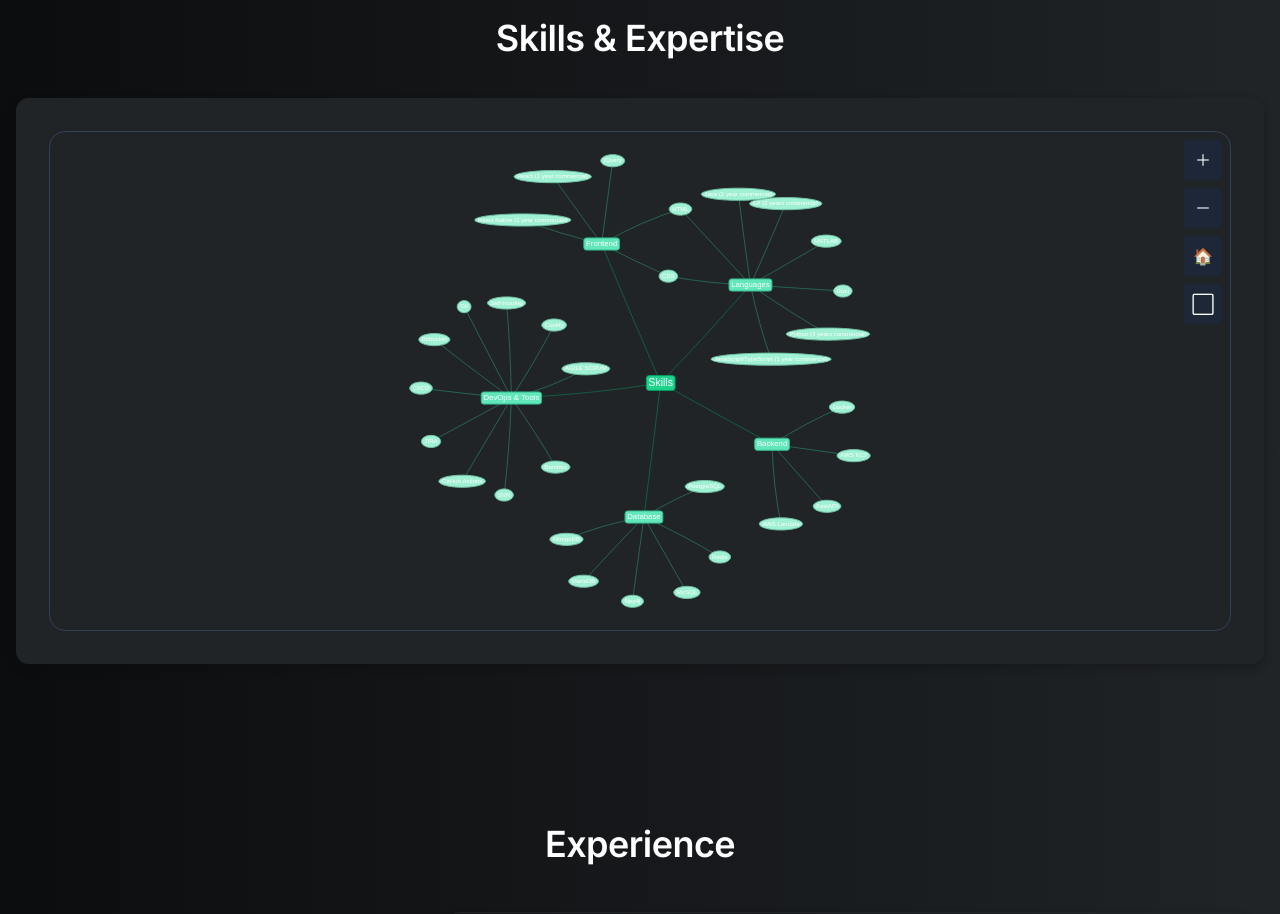
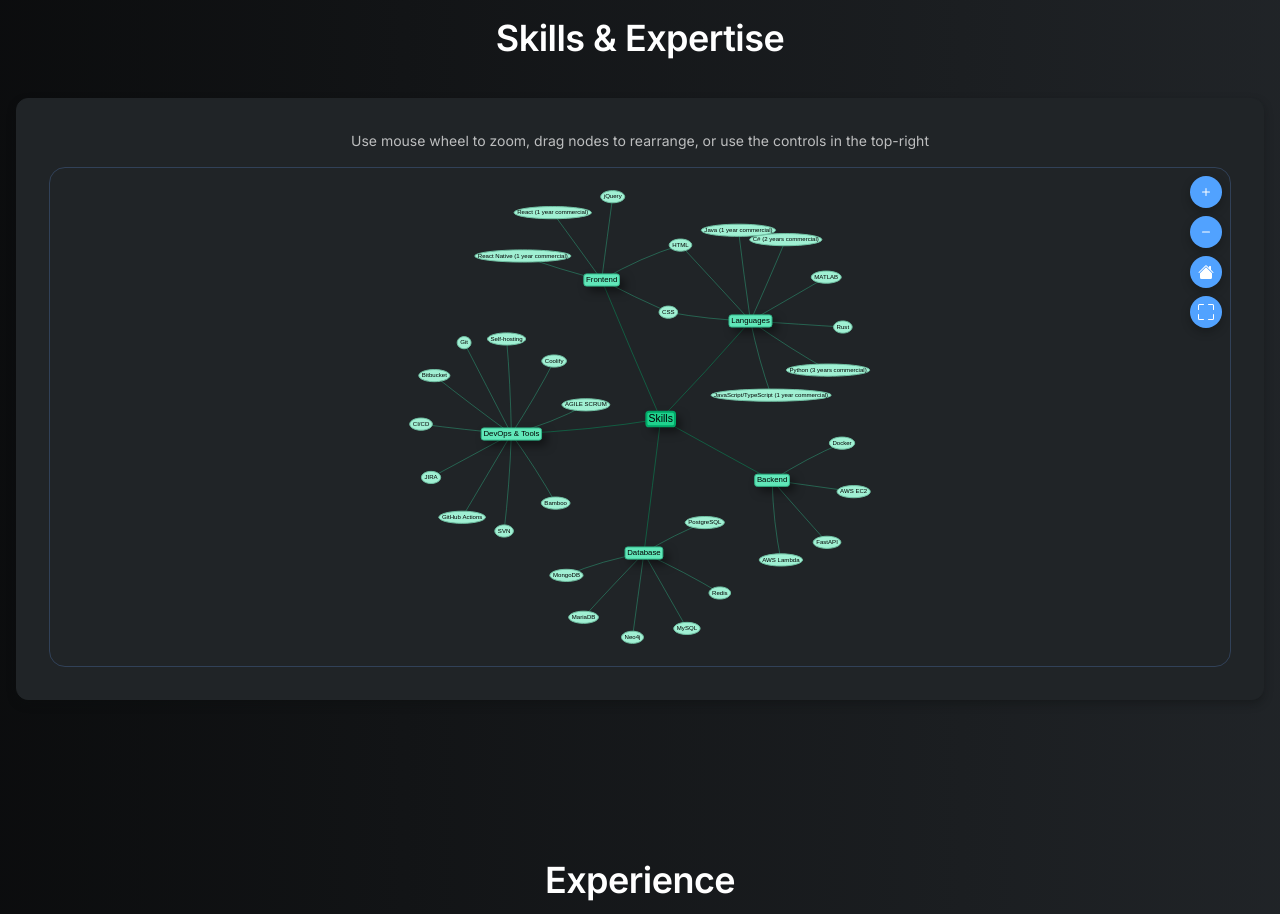
Before and after one commit to alistairgrenyer/portfolio-front, a Next.js app: page / in a window 1280 px wide. Shown: the part 2600-3514 px from the top of the page. Built offline with nearby package versions, Linux system fonts and the light colour scheme.

Commit message:
almost done

```diff
--- a/src/components/graph/NeovisGraph.tsx
+++ b/src/components/graph/NeovisGraph.tsx
@@ -9,9 +9,25 @@
 
 /* ─── Font styles for different node types ───────────────────────────── */
 const NODE_STYLES = {
-  root: { shape: 'box', font: { size: 24, bold: true, color: '#ffffff' } },
-  category: { shape: 'box', font: { size: 18, bold: true, color: '#ffffff' } },
-  skill: { shape: 'ellipse', font: { size: 14, color: '#ffffff' } }
+  root: {
+    shape: 'box',
+    font: { size: 24, bold: 'bold', color: '#000000' },
+    borderWidth: 2,
+    size: 30,
+    shadow: true
+  },
+  category: {
+    shape: 'box',
+    font: { size: 18, bold: 'bold', color: '#000000' },
+    borderWidth: 1,
+    size: 25,
+    shadow: true
+  },
+  skill: {
+    shape: 'ellipse',
+    font: { size: 14, color: '#000000' },
+    size: 20
+  }
 };
 
 /* ─── Component ───────────────────────────────────────────────────────── */
@@ -54,7 +70,11 @@
             springConstant: 0.08
           }
         },
-        interaction: { zoomView: false } // we'll handle zoom
+        interaction: {
+          zoomView: true,  // Enable native zoom for mouse wheel
+          navigationButtons: false,  // Hide default navigation buttons
+          keyboard: true  // Enable keyboard navigation
+        }
       }
     );
 
@@ -62,7 +82,7 @@
 
     // fit once stabilised
     net.once('stabilized', () => {
-      net.fit({ animation: { duration: 300 } });
+      net.fit({ animation: true });
       setScale(net.getScale());
     });
 
@@ -72,17 +92,21 @@
     return () => net.destroy();
   }, [graph]);
 
-  /* 2. Helpers --------------------------------------------------------- */
+  /* 2. Helpers --------------------------------------------------------- */
   const zoomBy = useCallback((factor: number) => {
     const net = networkRef.current;
     if (!net) return;
     const view = net.getViewPosition();
-    const opts = { animation: { duration: 300, easingFunction: 'easeInOutQuad' } };
-    net.moveTo({ position: view, scale: scale * factor, ...opts });
+    const newScale = scale * factor;
+    net.moveTo({
+      position: view,
+      scale: newScale,
+      animation: true
+    });
   }, [scale]);
 
   const resetView = useCallback(() => {
-    networkRef.current?.fit({ animation: { duration: 300 } });
+    networkRef.current?.fit({ animation: true });
   }, []);
 
   const toggleFull = useCallback(() => {
@@ -107,27 +131,50 @@
       <div className="absolute top-2 right-2 flex flex-col gap-2">
         <button
           onClick={() => zoomBy(1.2)}
-          className="rounded bg-slate-800/80 hover:bg-slate-700 p-2 text-white"
-          title="Zoom In"
-        >＋</button>
+          className="rounded-full bg-blue-400 hover:bg-blue-500 p-2 text-white w-8 h-8 flex items-center justify-center shadow-md transition-all duration-200"
+          title="Zoom In"
+        >
+          <svg xmlns="http://www.w3.org/2000/svg" width="16" height="16" fill="currentColor" viewBox="0 0 16 16">
+            <path d="M8 4a.5.5 0 0 1 .5.5v3h3a.5.5 0 0 1 0 1h-3v3a.5.5 0 0 1-1 0v-3h-3a.5.5 0 0 1 0-1h3v-3A.5.5 0 0 1 8 4z"/>
+          </svg>
+        </button>
 
         <button
           onClick={() => zoomBy(1 / 1.2)}
-          className="rounded bg-slate-800/80 hover:bg-slate-700 p-2 text-white"
-          title="Zoom Out"
-        >－</button>
+          className="rounded-full bg-blue-400 hover:bg-blue-500 p-2 text-white w-8 h-8 flex items-center justify-center shadow-md transition-all duration-200"
+          title="Zoom Out"
+        >
+          <svg xmlns="http://www.w3.org/2000/svg" width="16" height="16" fill="currentColor" viewBox="0 0 16 16">
+            <path d="M4 8a.5.5 0 0 1 .5-.5h7a.5.5 0 0 1 0 1h-7A.5.5 0 0 1 4 8z"/>
+          </svg>
+        </button>
 
         <button
           onClick={resetView}
-          className="rounded bg-slate-800/80 hover:bg-slate-700 p-2 text-white"
-          title="Reset View"
-        >🏠</button>
+          className="rounded-full bg-blue-400 hover:bg-blue-500 p-2 text-white w-8 h-8 flex items-center justify-center shadow-md transition-all duration-200"
+          title="Reset View"
+        >
+          <svg xmlns="http://www.w3.org/2000/svg" width="16" height="16" fill="currentColor" viewBox="0 0 16 16">
+            <path d="M8.707 1.5a1 1 0 0 0-1.414 0L.646 8.146a.5.5 0 0 0 .708.708L8 2.207l6.646 6.647a.5.5 0 0 0 .708-.708L13 5.793V2.5a.5.5 0 0 0-.5-.5h-1a.5.5 0 0 0-.5.5v1.293L8.707 1.5Z"/>
+            <path d="m8 3.293 6 6V13.5a1.5 1.5 0 0 1-1.5 1.5h-9A1.5 1.5 0 0 1 2 13.5V9.293l6-6Z"/>
+          </svg>
+        </button>
 
         <button
           onClick={toggleFull}
-          className="rounded bg-slate-800/80 hover:bg-slate-700 p-2 text-white"
-          title={isFull ? 'Exit Full Screen' : 'Full Screen'}
-        >{isFull ? '⧉' : '⬜'}</button>
+          className="rounded-full bg-blue-400 hover:bg-blue-500 p-2 text-white w-8 h-8 flex items-center justify-center shadow-md transition-all duration-200"
+          title={isFull ? "Exit Full Screen" : "Full Screen"}
+        >
+          {isFull ? (
+            <svg xmlns="http://www.w3.org/2000/svg" width="16" height="16" fill="currentColor" viewBox="0 0 16 16">
+              <path d="M5.5 0a.5.5 0 0 1 .5.5v4A1.5 1.5 0 0 1 4.5 6h-4a.5.5 0 0 1 0-1h4a.5.5 0 0 0 .5-.5v-4a.5.5 0 0 1 .5-.5zm5 0a.5.5 0 0 1 .5.5v4a.5.5 0 0 0 .5.5h4a.5.5 0 0 1 0 1h-4A1.5 1.5 0 0 1 10 4.5v-4a.5.5 0 0 1 .5-.5zM0 10.5a.5.5 0 0 1 .5-.5h4A1.5 1.5 0 0 1 6 11.5v4a.5.5 0 0 1-1 0v-4a.5.5 0 0 0-.5-.5h-4a.5.5 0 0 1-.5-.5zm10 1a1.5 1.5 0 0 1 1.5-1.5h4a.5.5 0 0 1 0 1h-4a.5.5 0 0 0-.5.5v4a.5.5 0 0 1-1 0v-4z"/>
+            </svg>
+          ) : (
+            <svg xmlns="http://www.w3.org/2000/svg" width="16" height="16" fill="currentColor" viewBox="0 0 16 16">
+              <path d="M1.5 1a.5.5 0 0 0-.5.5v4a.5.5 0 0 1-1 0v-4A1.5 1.5 0 0 1 1.5 0h4a.5.5 0 0 1 0 1h-4zM10 .5a.5.5 0 0 1 .5-.5h4A1.5 1.5 0 0 1 16 1.5v4a.5.5 0 0 1-1 0v-4a.5.5 0 0 0-.5-.5h-4a.5.5 0 0 1-.5-.5zM.5 10a.5.5 0 0 1 .5.5v4a.5.5 0 0 0 .5.5h4a.5.5 0 0 1 0 1h-4A1.5 1.5 0 0 1 0 14.5v-4a.5.5 0 0 1 .5-.5zm15 0a.5.5 0 0 1 .5.5v4a1.5 1.5 0 0 1-1.5 1.5h-4a.5.5 0 0 1 0-1h4a.5.5 0 0 0 .5-.5v-4a.5.5 0 0 1 .5-.5z"/>
+            </svg>
+          )}
+        </button>
       </div>
     </div>
   );
--- a/src/components/sections/SkillsSection.tsx
+++ b/src/components/sections/SkillsSection.tsx
@@ -2,9 +2,12 @@
 
 import { useProfile } from '@/hooks/useProfile';
 import NeovisGraph from '@/components/graph/NeovisGraph';
+import { useSkillsGraph } from '@/hooks/useSkillsGraph';
 
 export default function SkillsSection() {
-  const { loading } = useProfile();
+  const { loading: profileLoading } = useProfile();
+  const { loading: graphLoading } = useSkillsGraph();
+  const loading = profileLoading || graphLoading;
 
   return (
     <section id="skills" data-aos="fade-up" className="py-20 bg-background dark:bg-background-dark">
@@ -12,13 +15,16 @@
         <h2 className="text-3xl md:text-4xl font-heading font-semibold mb-10 text-center text-primary dark:text-primary-dark">Skills & Expertise</h2>
 
         {loading ? (
-          <div className="animate-pulse bg-surface dark:bg-surface-dark p-6 rounded-xl shadow-md border border-surface dark:border-surface-dark h-[500px]">
+          <div className="animate-pulse bg-surface dark:bg-surface-dark p-6 rounded-xl shadow-md border border-surface dark:border-surface-dark h-[600px]">
             <div className="h-full w-full flex items-center justify-center">
               <div className="h-10 w-10 rounded-full border-4 border-t-transparent border-primary animate-spin"></div>
             </div>
           </div>
         ) : (
           <div className="bg-surface dark:bg-surface-dark p-6 md:p-8 rounded-xl shadow-md border border-surface dark:border-surface-dark hover:shadow-lg transition-shadow duration-300">
+            <div className="mb-4 text-sm text-primary dark:text-primary-dark opacity-70 text-center">
+              <p>Use mouse wheel to zoom, drag nodes to rearrange, or use the controls in the top-right</p>
+            </div>
             <NeovisGraph />
           </div>
         )}
```
